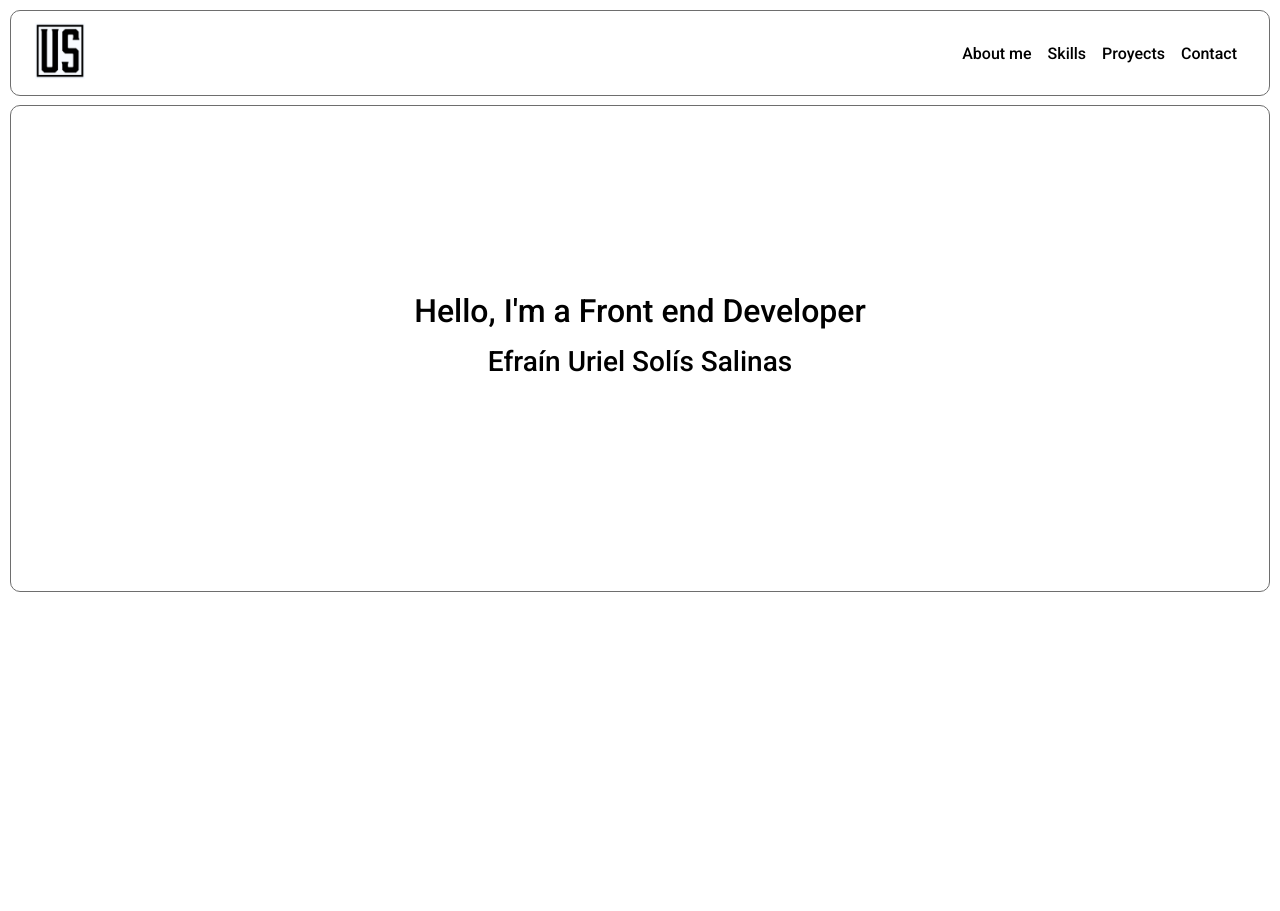
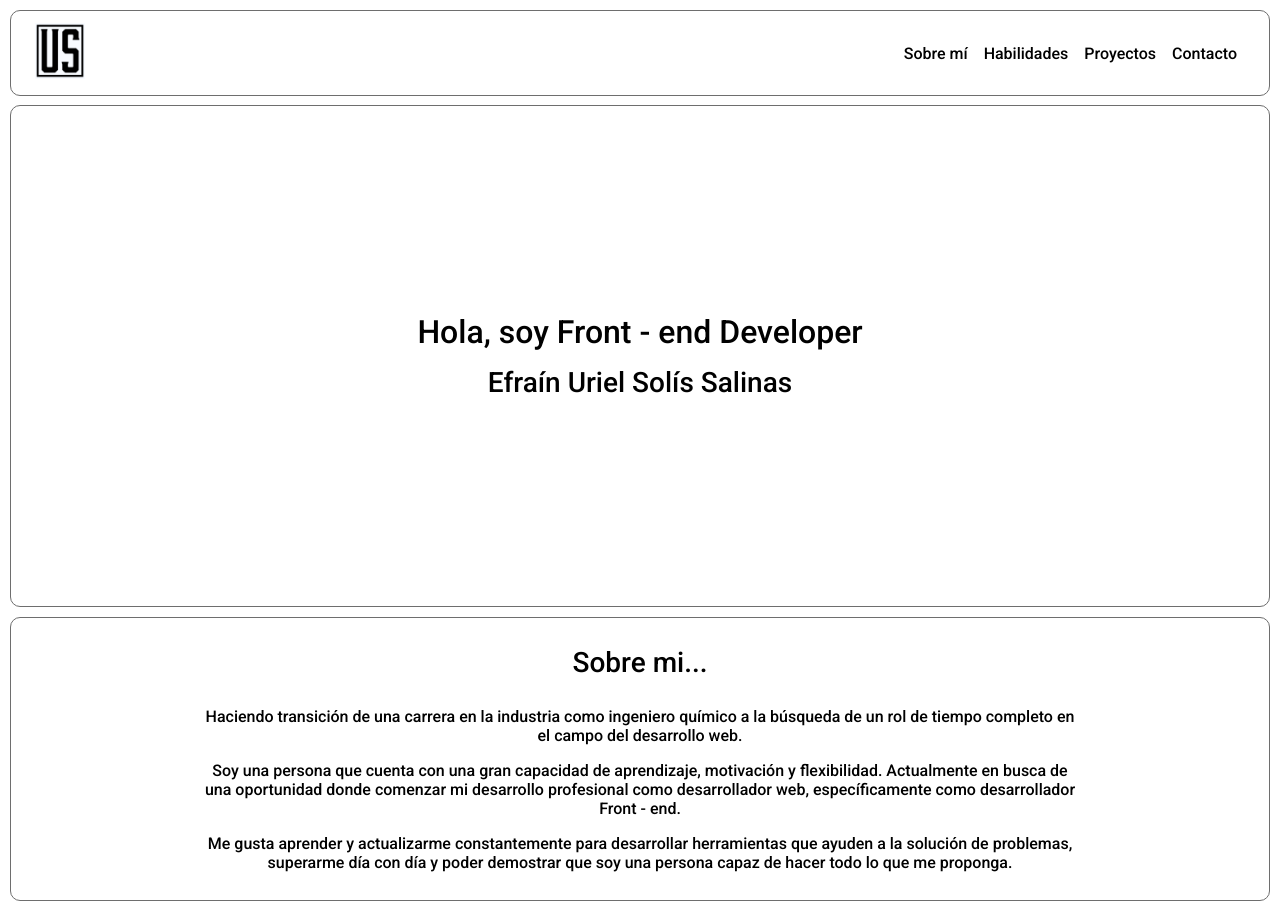
Before and after one commit to euss99/personalWebsite, a plain HTML site: page index.html in a window 1280 px wide. Before the commit the page ends 800 px from the top, so only its background shows below. Drawn offline with Linux system fonts and the light colour scheme.

Commit message:
Creación del about me (con intención de modificarlo)

```diff
--- a/index.html
+++ b/index.html
@@ -24,16 +24,16 @@
                 <div class="navbar-right">
                     <ul class="list-menu">
                         <li>
-                            <a href="#aboutMe">About me</a>
+                            <a href="#aboutMe">Sobre mí</a>
                         </li>
                         <li>
-                            <a href="#skills">Skills</a>
+                            <a href="#skills">Habilidades</a>
                         </li>
                         <li>
-                            <a href="#proyects">Proyects</a>
+                            <a href="#proyects">Proyectos</a>
                         </li>
                         <li>
-                            <a href="#contact">Contact</a>
+                            <a href="#contact">Contacto</a>
                         </li>
                     </ul>
                 </div>
@@ -44,8 +44,23 @@
     <main>
         <section class="home-main">
             <div class="main-presentation">
-                <p>Hello, I'm a Front end Developer</p>
+                <p>Hola, soy Front - end Developer</p>
                 <p>Efraín Uriel Solís Salinas</p>
+            </div>
+        </section>
+
+        <section id="aboutMe" class="aboutMe-main">
+            <div class="aboutMe-presentation">
+                    <p>Sobre mi...</p>
+                    <p>
+                        Haciendo transición de una carrera en la industria como ingeniero químico a la búsqueda de un rol de tiempo completo en el campo del desarrollo web.
+                    </p>
+                    <p>
+                        Soy una persona que cuenta con una gran capacidad de aprendizaje, motivación y flexibilidad. Actualmente en busca de una oportunidad donde comenzar mi desarrollo profesional como desarrollador web, específicamente como desarrollador Front - end.
+                    </p>
+                    <p>
+                        Me gusta aprender y actualizarme constantemente para desarrollar herramientas que ayuden a la solución de problemas, superarme día con día y poder demostrar que soy una persona capaz de hacer todo lo que me proponga.
+                    </p>
             </div>
         </section>
     </main>
--- a/style.css
+++ b/style.css
@@ -1,3 +1,4 @@
+/* ==== Generales ==== */
 :root {
     --white: #ffffff;
     --black: #000000;
@@ -12,6 +13,8 @@ header {
     width: 100%;
     height: 95px;
 }
+
+/* ==== Navegador ==== */
 .nav-container {
     display: flex;
     justify-content: space-between;
@@ -50,12 +53,13 @@ header {
 .navbar-right ul li a:hover {
     color: var(--grey);
 }
+/* ==== Cara principal ==== */
 main {
     width: 100%;
 }
 .home-main {
     margin: 0 10px 10px 10px;
-    height: 485px;
+    height: 500px;
     display: flex;
     justify-content: center;
     align-items: center;
@@ -71,8 +75,30 @@ main {
 }
 .main-presentation p:nth-child(2) {
     font-size: 28px;
-    margin-top: 15px;
+    margin: 15px 0 0 0;
 }
+
+/* ==== Sobre mí ==== */
+.aboutMe-main {
+    margin: 0 10px 10px 10px;
+    height: auto;
+    display: flex;
+    justify-content: center;
+    align-items: center;
+    border: 1px solid var(--grey);
+    border-radius: 10px;
+}
+.aboutMe-presentation {
+    width: 70%;
+    text-align: center;
+}
+.aboutMe-presentation p:nth-child(1) {
+    font-size: 28px;
+}
+.aboutMe-presentation p:nth-child(4) {
+    margin-bottom: 28px;
+}
+
 @media (max-width: 640px) {
     .icon-menu {
         display: block;
```
